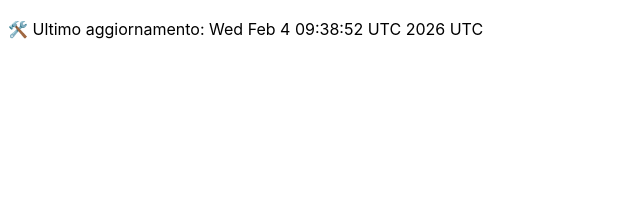
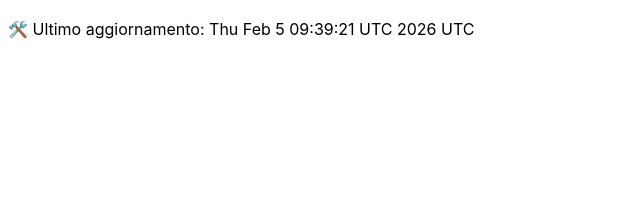
Before and after one commit to DanteTrb/DanteTrb.github.io, a Jekyll site: the page built from badges.md, in a window 1280 px wide. Shown: the top 213 px of the page, without its empty margins (0-640 px from the left). Built offline with Jekyll 4.4.1, drawn with Linux system fonts in a browser that asks for light colours; our own code applies the rules of GitHub Pages for plain Markdown files.

Commit message:
🛠️ Aggiornamento automatico badge

```diff
--- a/badges.md
+++ b/badges.md
@@ -1 +1 @@
-🛠️ Ultimo aggiornamento: Wed Feb  4 09:38:52 UTC 2026 UTC
+🛠️ Ultimo aggiornamento: Thu Feb  5 09:39:21 UTC 2026 UTC
```
